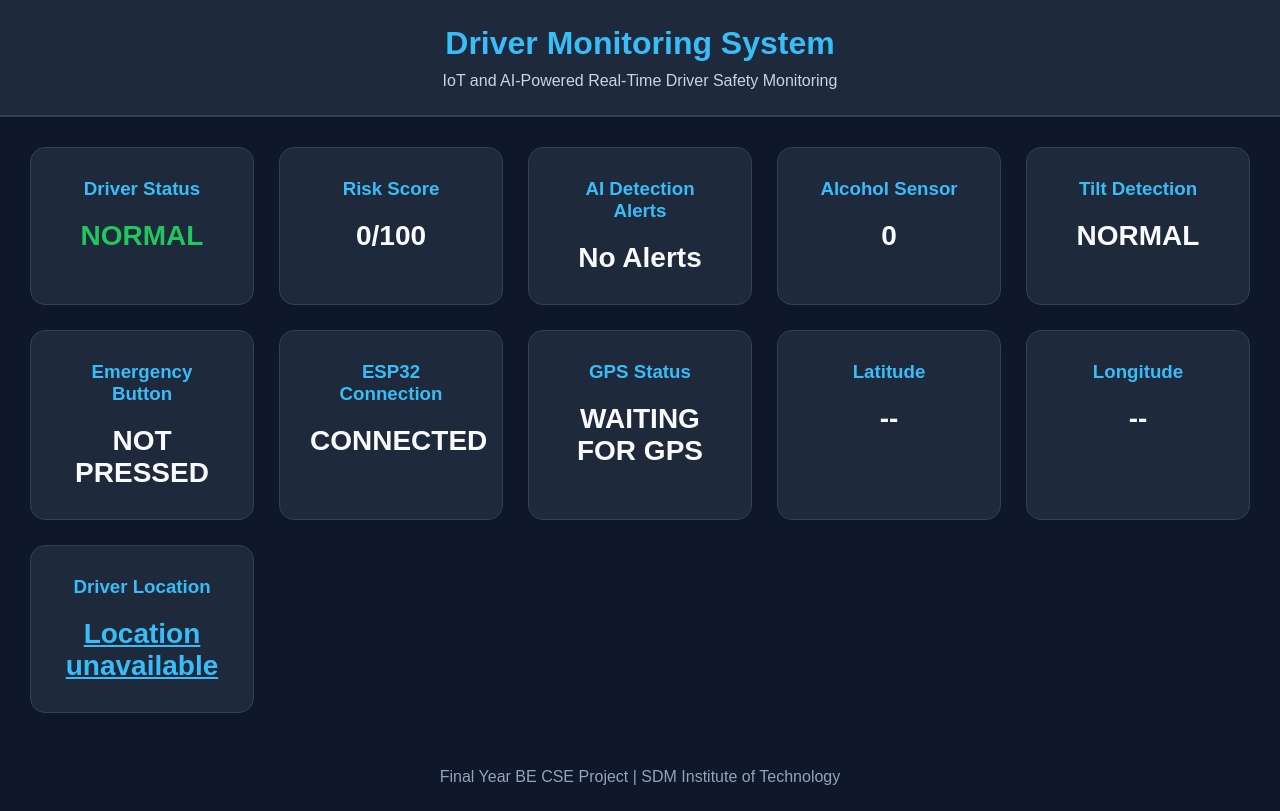
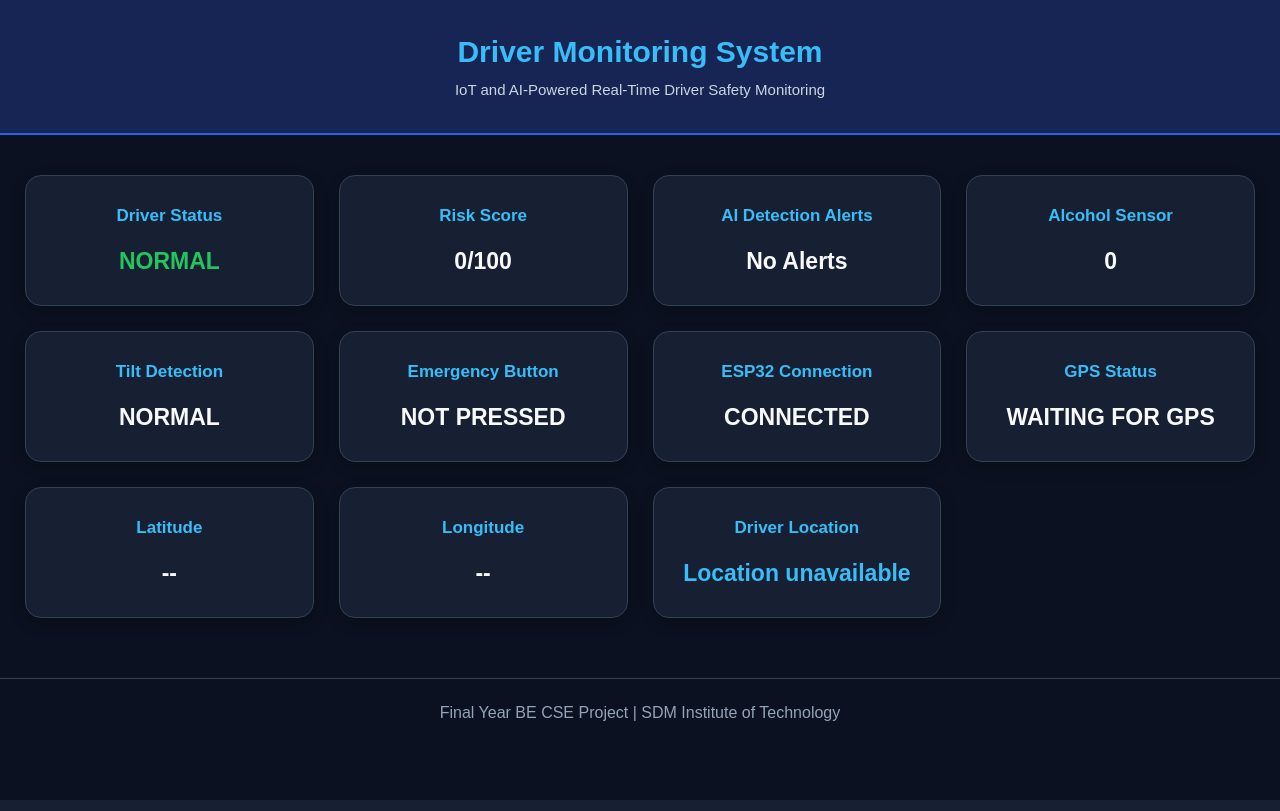
Before and after one commit to varunkumar212005/driver-drowsiness-detection-system, a Flask app: page / in a window 1280 px wide. Run offline with Flask 3, Linux system fonts and the light colour scheme; data that the repository does not hold is empty.

Commit message:
Update style.css

```diff
--- a/dashboard/static/css/style.css
+++ b/dashboard/static/css/style.css
@@ -6,54 +6,63 @@
 
 body {
     font-family: Arial, sans-serif;
-    background: #0f172a;
+    background: #0b1120;
     color: #f8fafc;
+    min-height: 100vh;
 }
 
 header {
-    background: #1e293b;
-    padding: 25px;
+    background: #172554;
+    padding: 35px 20px;
     text-align: center;
-    border-bottom: 2px solid #334155;
+    border-bottom: 2px solid #2563eb;
 }
 
 header h1 {
     color: #38bdf8;
-    margin-bottom: 10px;
+    font-size: 30px;
+    margin-bottom: 12px;
 }
 
 header p {
     color: #cbd5e1;
+    font-size: 15px;
 }
 
 .container {
-    padding: 30px;
+    max-width: 1400px;
+    margin: auto;
+    padding: 40px 25px;
     display: grid;
-    grid-template-columns: repeat(auto-fit, minmax(220px, 1fr));
+    grid-template-columns: repeat(auto-fit, minmax(230px, 1fr));
     gap: 25px;
 }
 
 .card {
-    background: #1e293b;
-    padding: 30px;
-    border-radius: 15px;
+    background: #172033;
+    padding: 30px 20px;
+    border-radius: 16px;
     text-align: center;
     border: 1px solid #334155;
-    transition: transform 0.3s;
+    box-shadow: 0 5px 15px rgba(0, 0, 0, 0.2);
+    transition: transform 0.3s, border-color 0.3s;
 }
 
 .card:hover {
-    transform: translateY(-5px);
+    transform: translateY(-6px);
+    border-color: #38bdf8;
 }
 
 .card h3 {
     color: #38bdf8;
-    margin-bottom: 20px;
+    font-size: 17px;
+    margin-bottom: 22px;
 }
 
 .value {
-    font-size: 28px;
+    font-size: 23px;
     font-weight: bold;
+    overflow-wrap: anywhere;
 }
 
 .normal {
@@ -72,10 +81,30 @@ footer {
     text-align: center;
     padding: 25px;
     color: #94a3b8;
+    border-top: 1px solid #334155;
+    margin-top: 20px;
+}
+
+a {
+    text-decoration: none;
+}
+
+a:hover {
+    text-decoration: underline;
 }
 
 @media (max-width: 600px) {
+    header h1 {
+        font-size: 23px;
+    }
+
     .container {
-        padding: 15px;
+        padding: 20px 15px;
+        grid-template-columns: 1fr;
+        gap: 15px;
+    }
+
+    .card {
+        padding: 25px 15px;
     }
 }
```
